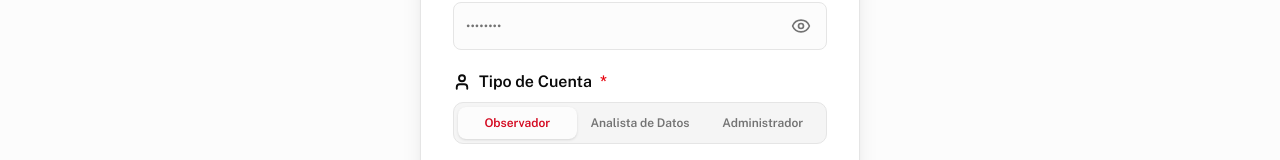
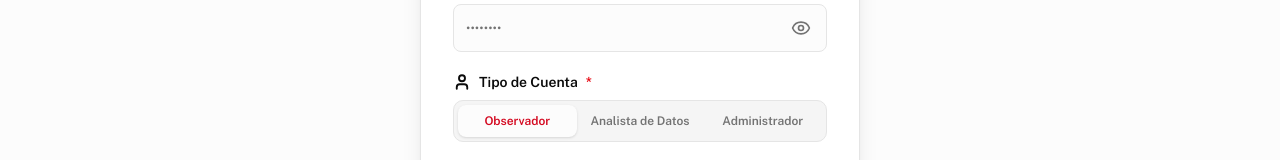
Before and after one commit to Marlon-Chaviano/observatory, a Next.js app: page /login in a window 1280 px wide. Shown: the part 437-597 px from the top of the page. Built offline with nearby package versions, Linux system fonts and the light colour scheme.

Commit message:
feat(auth): ajustar tamaño de texto en el legend del componente RoleSelector

```diff
--- a/src/features/auth/components/RoleSelector.tsx
+++ b/src/features/auth/components/RoleSelector.tsx
@@ -46,7 +46,7 @@ export function RoleSelector({
 		<div className={cn("flex flex-col gap-2 text-left", containerClassName)}>
 			{/* Legend para agrupar los radios */}
 			<fieldset className="border-0 p-0" role="radiogroup">
-				<legend className={cn("text-foreground flex items-center gap-2", labelClassName)}>
+				<legend className={cn("text-foreground flex items-center gap-2 text-sm", labelClassName)}>
 					{icon}
 					{label}
 					{required && (
```
